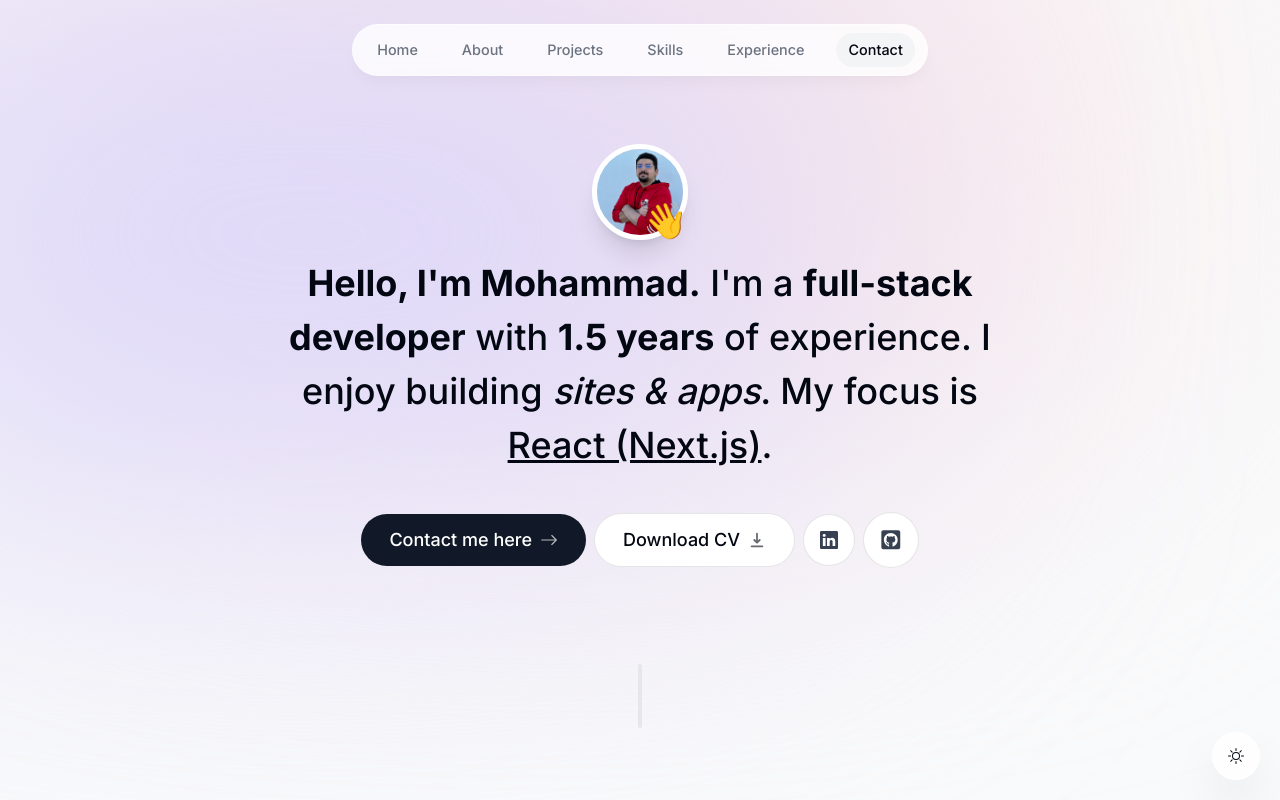
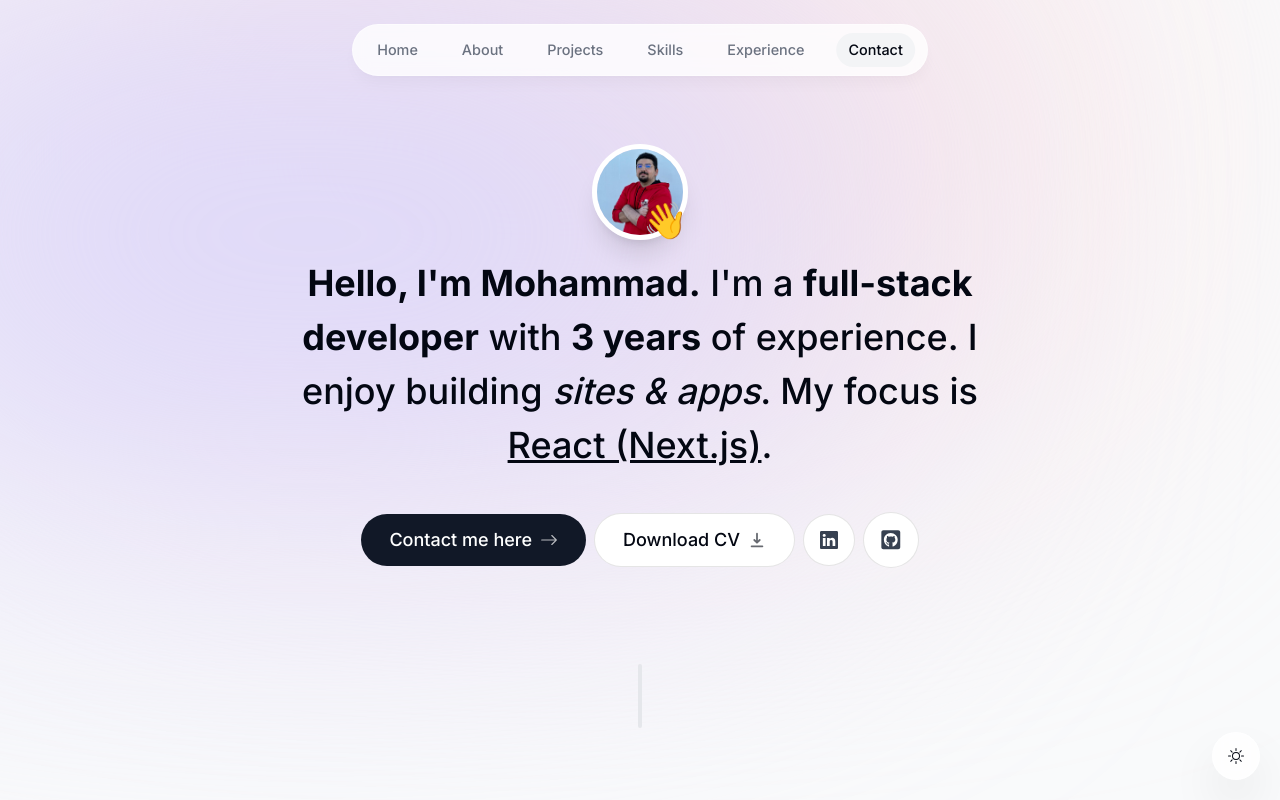
Before and after one commit to ausminatalli/MohammadYassin.Portfolio, a Next.js app: page / in a window 1280 px wide. Shown: the top 800 px of the page. Built offline with nearby package versions, Linux system fonts and the light colour scheme; no server answers.

Commit message:
Update intro.tsx

```diff
--- a/components/intro.tsx
+++ b/components/intro.tsx
@@ -64,7 +64,7 @@
       >
         <span className="font-bold">Hello, I'm Mohammad.</span> I'm a{" "}
         <span className="font-bold">full-stack developer</span> with{" "}
-        <span className="font-bold">1.5 years</span> of experience. I enjoy
+        <span className="font-bold">3 years</span> of experience. I enjoy
         building <span className="italic">sites & apps</span>. My focus is{" "}
         <span className="underline">React (Next.js)</span>.
       </motion.h1>
```
